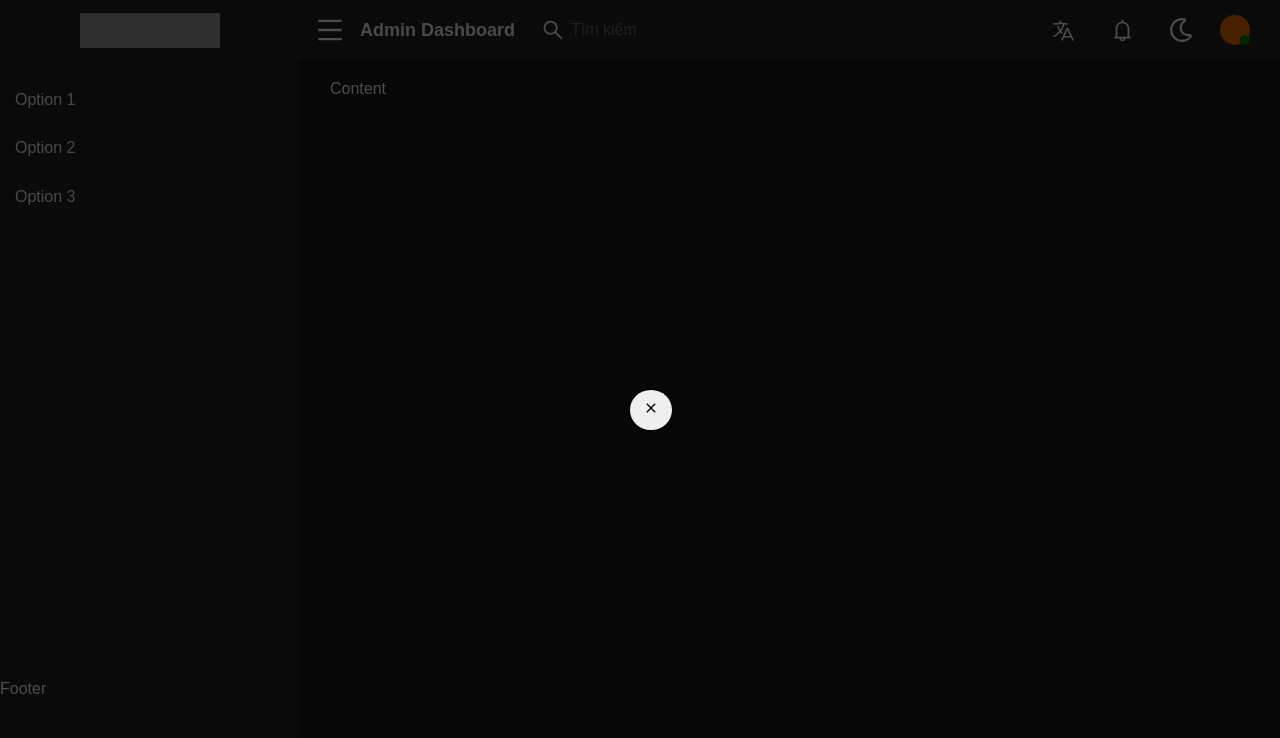
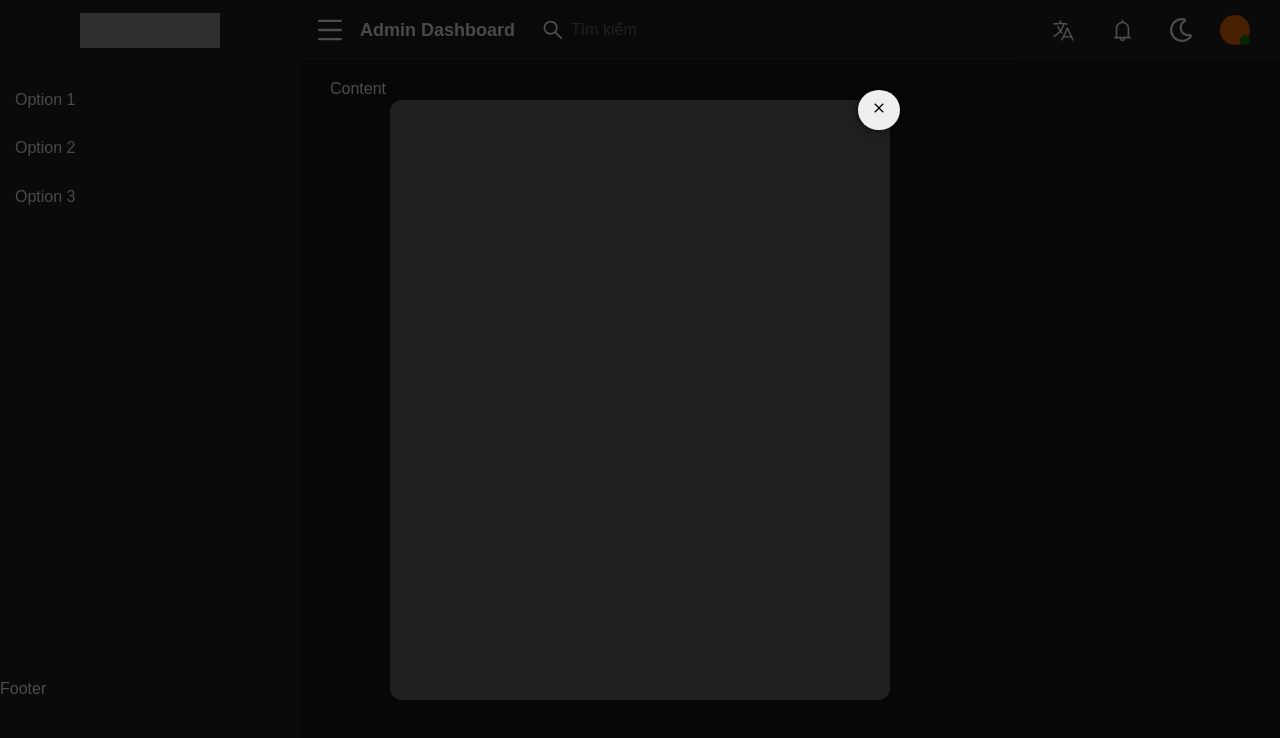
Before and after one commit to levietanh0001/nhatot-clone, a React (Create React App) app: page /admin/dashboard in a window 1280 px wide. Both pictures are taken after a click on the button "Search". Shown: the top 738 px of the page. Built offline with nearby package versions, Linux system fonts and the light colour scheme; grey boxes are pictures that could not be loaded.

Commit message:
update Modal component

```diff
--- a/src/components/modal/Modal.module.scss
+++ b/src/components/modal/Modal.module.scss
@@ -1,3 +1,5 @@
+.modal-wrapper {
+
   .overlay {
     position: fixed;
     inset: 0 0 0 0;
@@ -11,7 +13,7 @@
     top: 50%;
     left: 50%;
     transform: translate(-50%, -50%);
-  background-color: white;
+    // background-color: white;
     width: auto;
     height: auto;
     z-index: 999;
@@ -19,18 +21,21 @@
 
   .close-btn {
     position: absolute;
-  left: -10px;
+    right: -10px;
     top: -10px;
     z-index: 1;
+
     padding: 10px 13px;
     border-radius: 50%;
     border: 0;
+
     box-shadow: 0 0 10px 0 rgba(0, 0, 0, 0.7);
     transition-property: all;
     transition-duration: 500ms;
 
     &:hover {
       scale: 1.2;
+    }
   }
 }
 
--- /dev/null
+++ b/src/components/modal/Modal.scss
@@ -0,0 +1,45 @@
+.overlay {
+  position: fixed;
+  inset: 0 0 0 0;
+  z-index: 2;
+  background-color: rgba(0, 0, 0, 0.7);
+  cursor: default;
+}
+
+.modal {
+  position: fixed;
+  top: 50%;
+  left: 50%;
+  transform: translate(-50%, -50%);
+  // background-color: white;
+  width: auto;
+  height: auto;
+  z-index: 999;
+}
+
+.close-btn {
+  position: absolute;
+  right: -10px;
+  top: -10px;
+  z-index: 1;
+
+  padding: 10px 13px;
+  border-radius: 50%;
+  border: 0;
+
+  box-shadow: 0 0 10px 0 rgba(0, 0, 0, 0.7);
+  transition-property: all;
+  transition-duration: 500ms;
+
+  &:hover {
+    scale: 1.2;
+  }
+}
+
+@media (max-width: 576px) {
+  .modal {
+    width: 80vw;
+    height: 80vh;
+    height: 80dvh;
+  }
+}
--- a/src/components/modal/Modal.tsx
+++ b/src/components/modal/Modal.tsx
@@ -1,24 +1,32 @@
-import styles from './Modal.module.scss';
-import { MdClose } from 'react-icons/md';
+import ClickAwayListener from "@mui/material/ClickAwayListener";
+// import styles from "./Modal.module.scss";
+import './Modal.scss';
+import { MdClose } from "react-icons/md";
 
-const Modal = ({ children, show, onModalClose }) => {
-
-  if(!show) {
+const Modal = ({
+  className='',
+  children,
+  show,
+  onModalClose,
+  onClickAway = () => {}
+}) => {
+  if (!show) {
     return null;
   }
 
   return (
-    <>
-      <div className={styles['overlay']}></div>
-      <div className={styles['modal']}>
-        <button className={styles['close-btn']} onClick={onModalClose}>
-          <MdClose />
-        </button>
-        <div className={styles['content']}>{children}</div>
-      </div>
-    </>
+    <div className={className}>
+      <div className="overlay"></div>
+      <ClickAwayListener onClickAway={onClickAway}>
+        <div className="modal">
+          <button className="close-btn" onClick={onModalClose}>
+            <MdClose />
+          </button>
+          <div className="content">{children}</div>
+        </div>
+      </ClickAwayListener>
+    </div>
   );
 };
 
-
 export default Modal;
```
Lines whose indentation alone changed are shown as unchanged.
